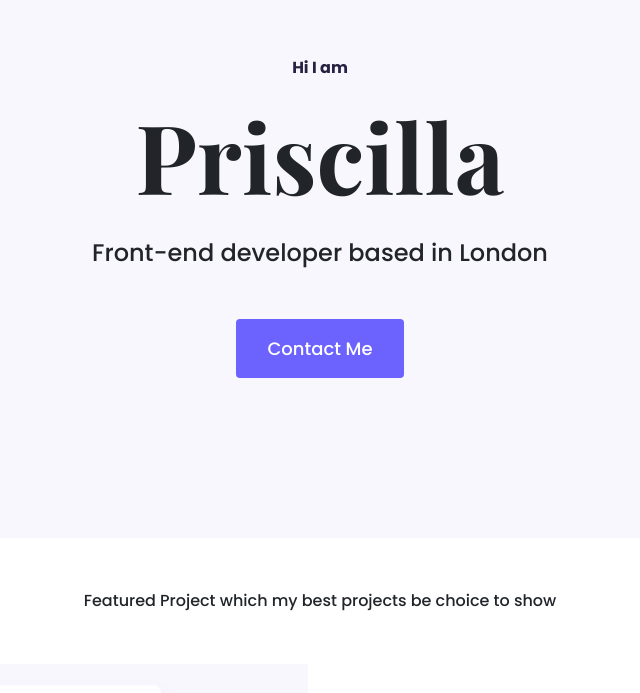
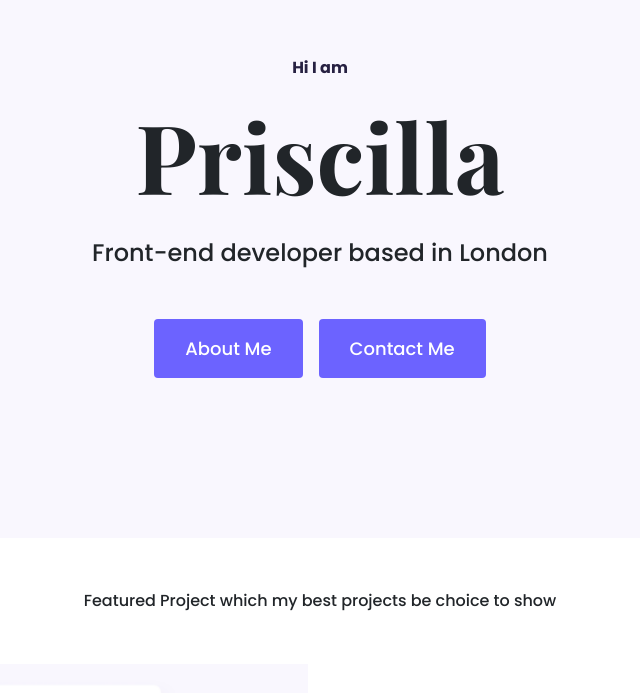
Before and after one commit to lilacilla/portfolio-project, a plain HTML site: page index.html in a window 1280 px wide. Shown: the part 107-800 px from the top of the page, without its empty margins (320-960 px from the left). Drawn offline with nearby package versions, Linux system fonts and the light colour scheme.

Commit message:
Added internal links on About us page & homepage

```diff
--- a/index.html
+++ b/index.html
@@ -32,7 +32,11 @@
       <p>Hi I am</p>
       <h1>Priscilla</h1>
       <h2 class="mb-5">Front-end developer based in London</h2>
-      <div><a href="#" class="btn btn-branding">Contact Me</a></div>
+
+      <div>
+        <a href="/about.html" class="btn btn-branding me-3">About Me</a
+        ><a href="#" class="btn btn-branding">Contact Me</a>
+      </div>
     </div>
     <p class="text-center m-5">
       Featured Project which my best projects be choice to show
```
Also changed, not shown: about.html (+1 -1 lines).
